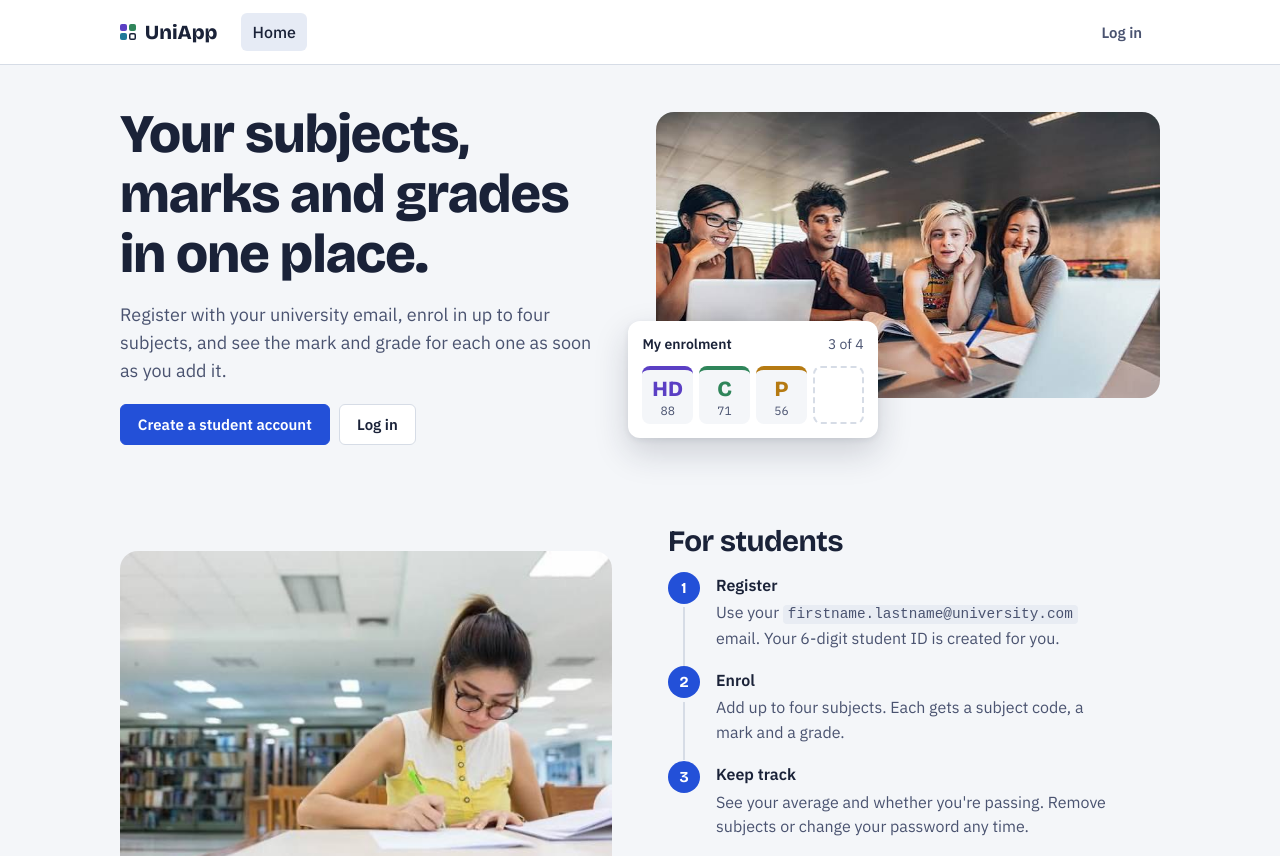
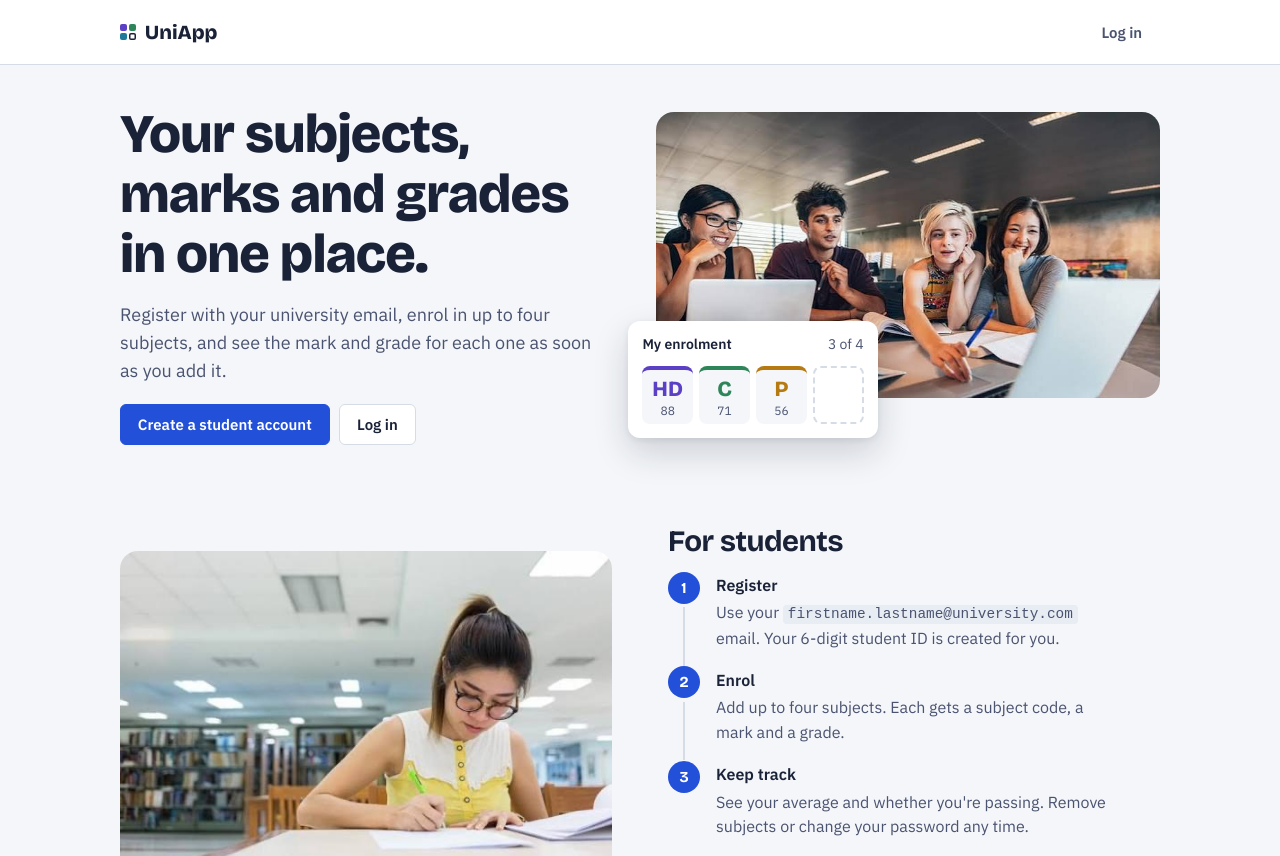
Before and after one commit to Pathetic384/UniApp, a React (Vite) app in the folder frontend/: page / in a window 1280 px wide. Shown: the top 856 px of the page. Built offline with nearby package versions, Linux system fonts and the light colour scheme; no server answers.

Commit message:
Feat: Update nav bar

```diff
--- a/frontend/src/components/Layout.jsx
+++ b/frontend/src/components/Layout.jsx
@@ -16,7 +16,6 @@ export default function Layout() {
             UniApp
           </NavLink>
           <nav className="mainnav">
-            <NavLink to="/" end>Home</NavLink>
           </nav>
           <div className="session">
             {student ? (
```
